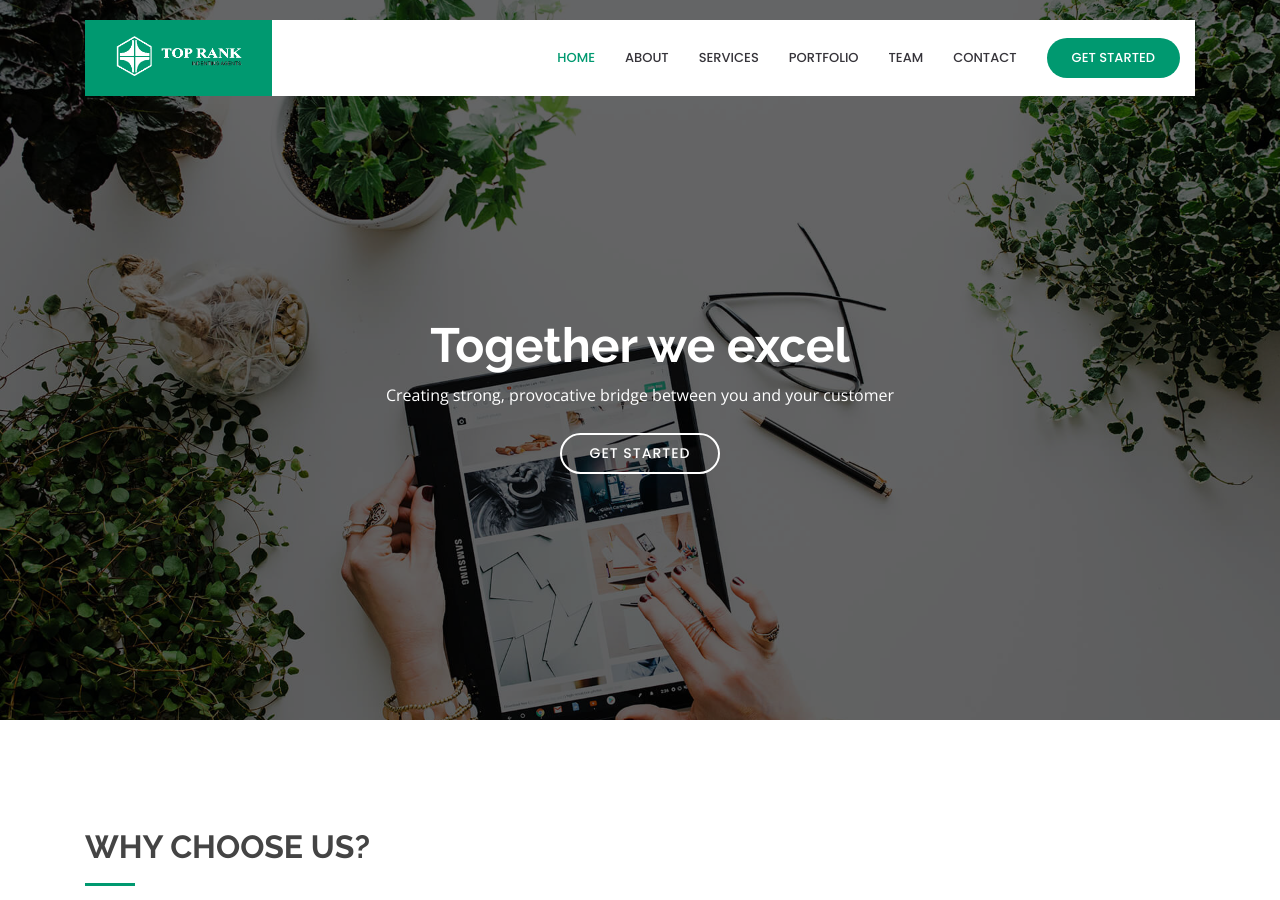
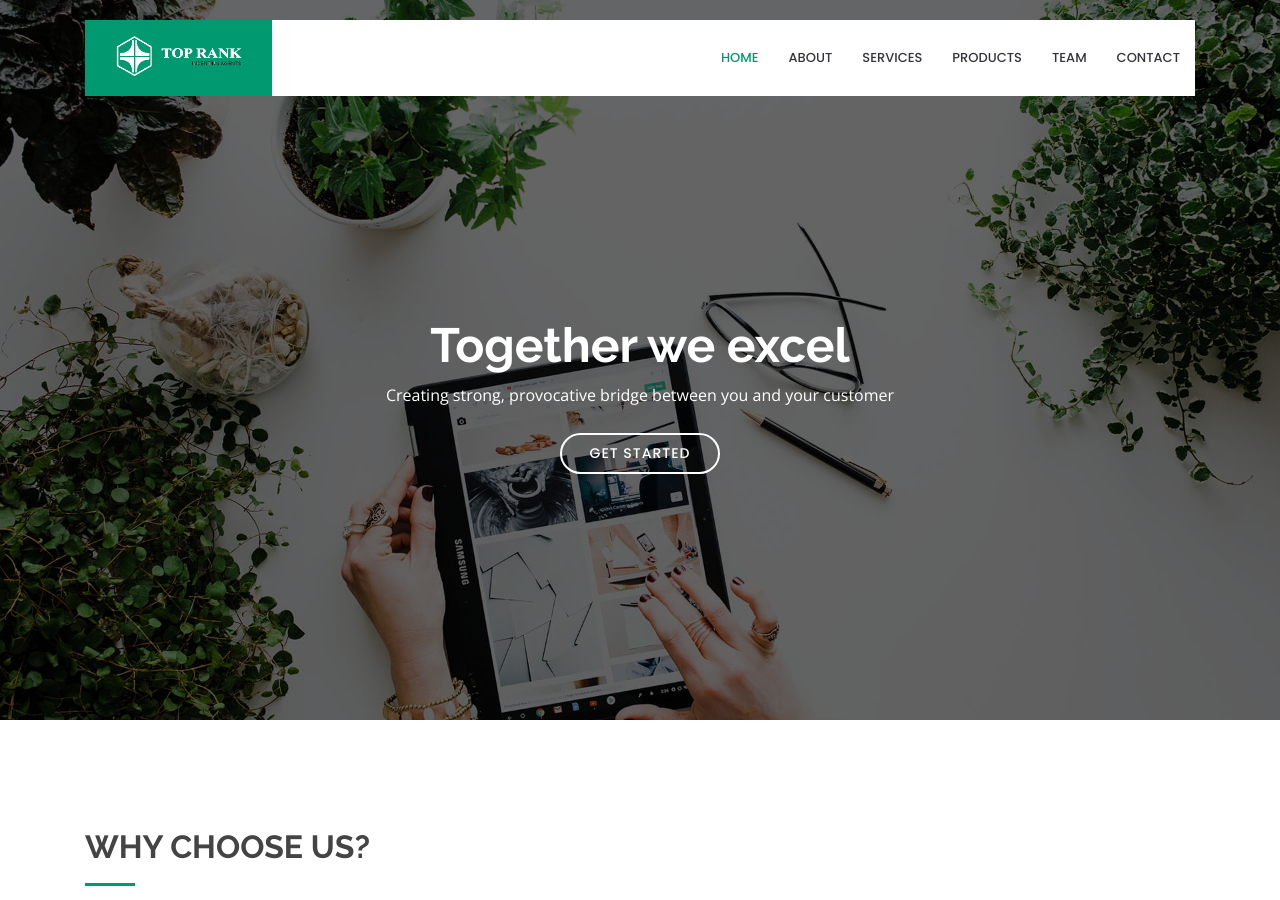
Before and after one commit to neyamat101/neyamat101.github.io, a Jekyll site: the page built from details.md, in a window 1280 px wide and 900 px high. Built offline with Jekyll 4.4.1, drawn with Linux system fonts in a browser that asks for light colours.

Commit message:
Update header.html
Content attached

```diff
--- a/_includes/header.html
+++ b/_includes/header.html
@@ -15,11 +15,11 @@
                     <li class="active"><a href="#header">Home</a></li>
                     <li><a href="#about">About</a></li>
                     <li><a href="#services">Services</a></li>
-                    <li><a href="#portfolio">Portfolio</a></li>
+                    <li><a href="#products">Products</a></li>
                     <li><a href="#team">Team</a></li>
                     <li><a href="#contact">Contact</a></li>
 
-                    <li class="get-started"><a href="#about">Get Started</a></li>
+                    <!-- <li class="get-started"><a href="#about">Get Started</a></li> -->
                 </ul>
             </nav><!-- .nav-menu -->
         </div><!-- End Header Container -->
```
